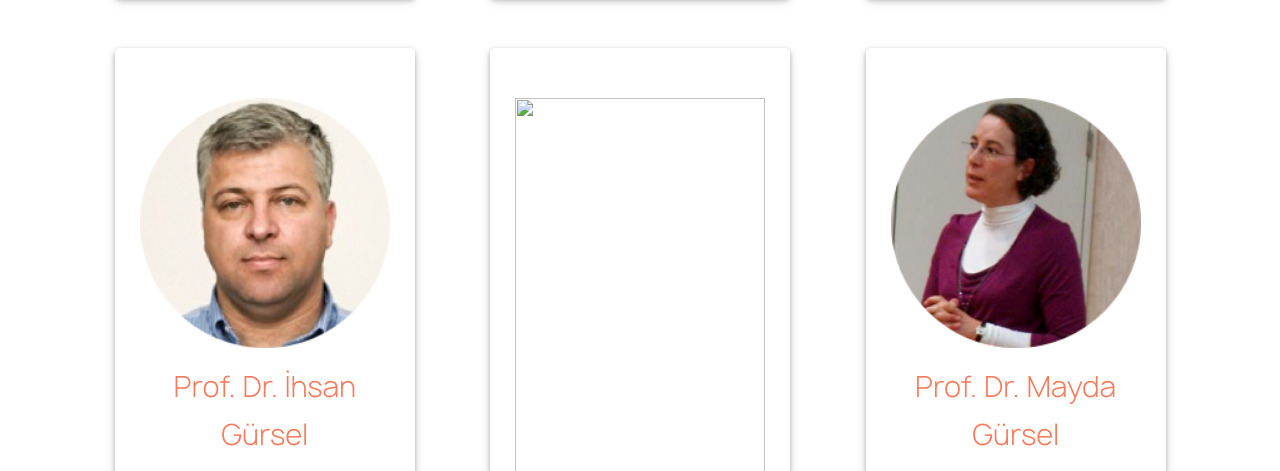
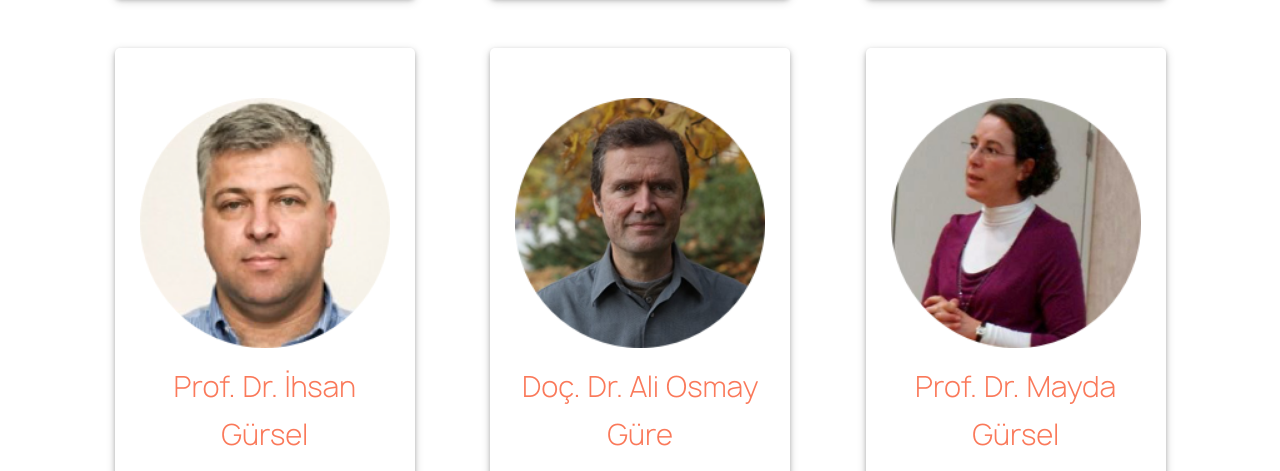
Before and after one commit to malikalbeik/Bilgent, a website: page speakers.html in a window 1280 px wide. Shown: the part 2232-2703 px from the top of the page. Drawn offline with nearby package versions, Linux system fonts and the light colour scheme.

Commit message:
Fix: speakers photo

```diff
--- a/speakers.html
+++ b/speakers.html
@@ -186,7 +186,7 @@
                     </li>
 
                     <li class="wow fadeIn">
-                        <img src="resources/aliOsmayGure.pnglt="speakers photo">
+                        <img src="resources/aliOsmayGure.png" alt="speakers photo">
                         <p class="name_surname">Doç. Dr. Ali Osmay Güre</p>
                         <p class="description">
                             Bilkent Üniversitesi <br> Moleküler Biyoloji ve Genetik
```
